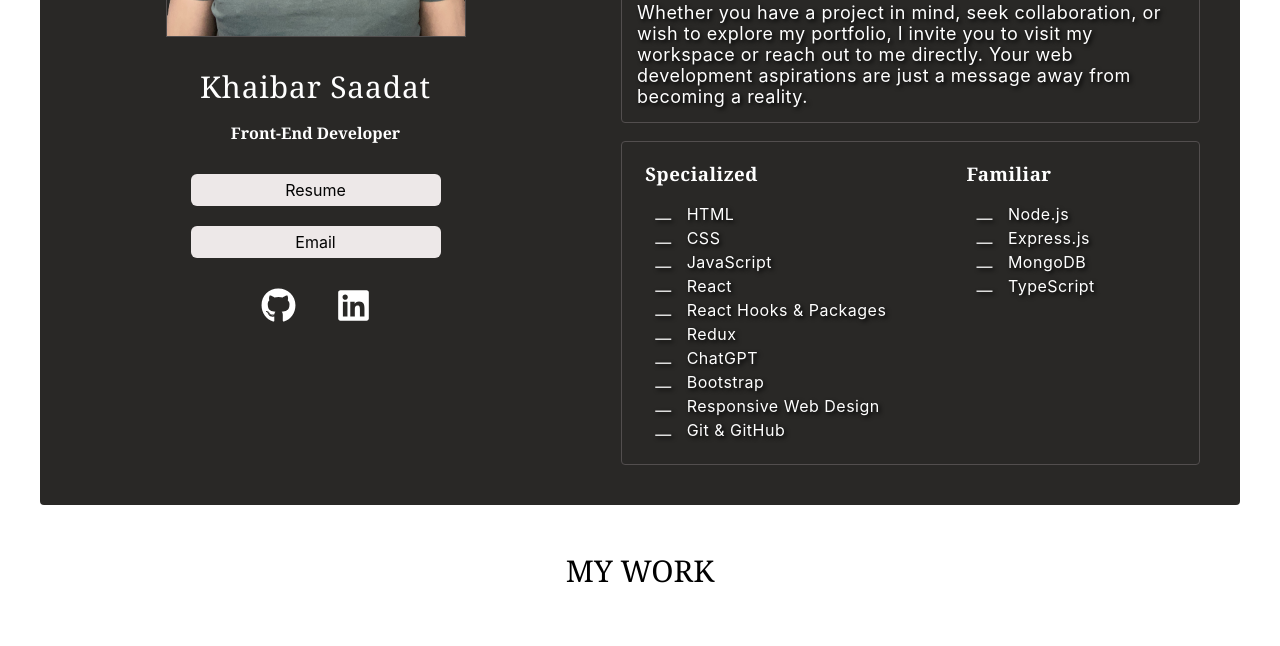
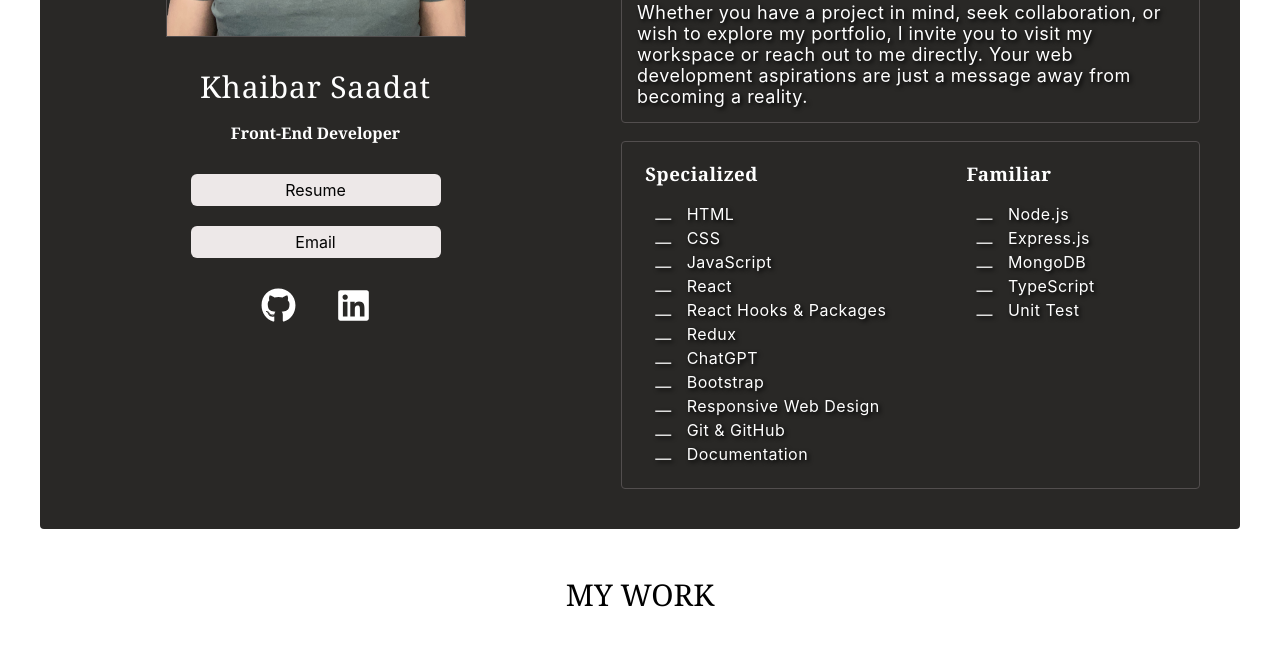
Before and after one commit to khybe/my-portfolio-2.0, a React (Create React App) app: page / in a window 1280 px wide. Shown: the part 1123-1769 px from the top of the page. Built offline with nearby package versions, Linux system fonts and the light colour scheme.

Commit message:
Add 'Documentation' and 'Unit Test' to My Skills

```diff
--- a/src/components/about-me/MySkills.js
+++ b/src/components/about-me/MySkills.js
@@ -38,6 +38,9 @@ const MySkills = () => {
           <li>
             ⎼ <span>Git & GitHub</span>
           </li>
+          <li>
+            ⎼ <span>Documentation</span>
+          </li>
         </ul>
       </div>
       <div className={familiarSkills}>
@@ -55,6 +58,9 @@ const MySkills = () => {
           <li>
             ⎼ <span>TypeScript</span>
           </li>
+          <li>
+            ⎼ <span>Unit Test</span>
+          </li>
         </ul>
       </div>
     </div>
```
